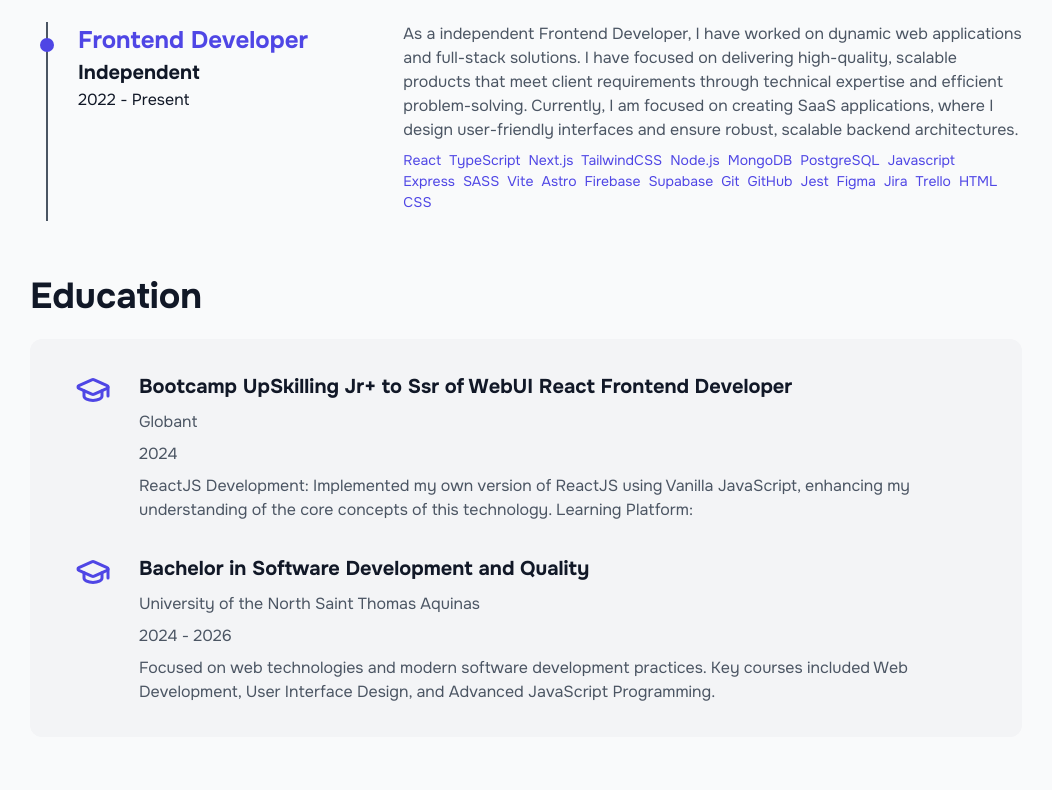
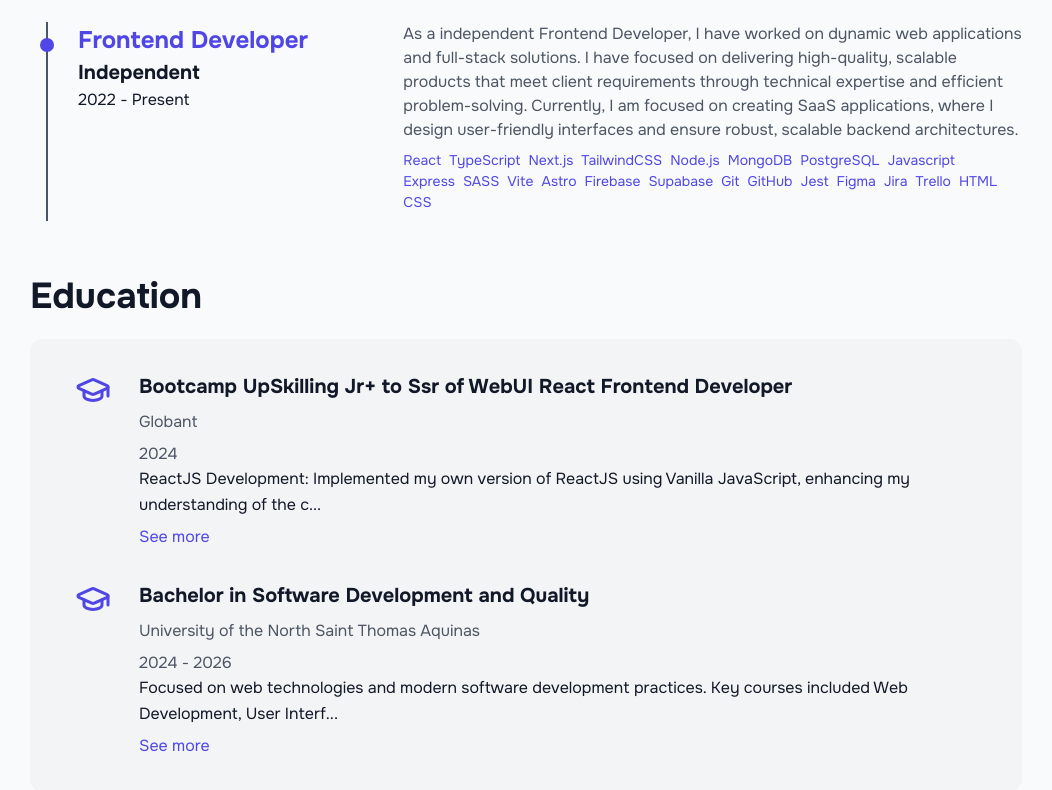
Before and after one commit to Orbitado/portfolio, a Next.js app: page / in a window 1280 px wide. Shown: the part 528-1318 px from the top of the page, without its empty margins (114-1166 px from the left). Built offline with nearby package versions, Linux system fonts and the light colour scheme.

Commit message:
layout/education: added a expandabletext component reusable to do the text more accesible and less long

```diff
--- /dev/null
+++ b/src/componenjs/common/ExpandableText.js
@@ -0,0 +1,42 @@
+"use strict";
+"use client";
+
+function _typeof(o) { "@babel/helpers - typeof"; return _typeof = "function" == typeof Symbol && "symbol" == typeof Symbol.iterator ? function (o) { return typeof o; } : function (o) { return o && "function" == typeof Symbol && o.constructor === Symbol && o !== Symbol.prototype ? "symbol" : typeof o; }, _typeof(o); }
+Object.defineProperty(exports, "__esModule", {
+  value: true
+});
+exports.default = void 0;
+var _react = _interopRequireWildcard(require("react"));
+var _types = require("@/types/types");
+function _getRequireWildcardCache(e) { if ("function" != typeof WeakMap) return null; var r = new WeakMap(), t = new WeakMap(); return (_getRequireWildcardCache = function _getRequireWildcardCache(e) { return e ? t : r; })(e); }
+function _interopRequireWildcard(e, r) { if (!r && e && e.__esModule) return e; if (null === e || "object" != _typeof(e) && "function" != typeof e) return { default: e }; var t = _getRequireWildcardCache(r); if (t && t.has(e)) return t.get(e); var n = { __proto__: null }, a = Object.defineProperty && Object.getOwnPropertyDescriptor; for (var u in e) if ("default" !== u && {}.hasOwnProperty.call(e, u)) { var i = a ? Object.getOwnPropertyDescriptor(e, u) : null; i && (i.get || i.set) ? Object.defineProperty(n, u, i) : n[u] = e[u]; } return n.default = e, t && t.set(e, n), n; }
+function _slicedToArray(r, e) { return _arrayWithHoles(r) || _iterableToArrayLimit(r, e) || _unsupportedIterableToArray(r, e) || _nonIterableRest(); }
+function _nonIterableRest() { throw new TypeError("Invalid attempt to destructure non-iterable instance.\nIn order to be iterable, non-array objects must have a [Symbol.iterator]() method."); }
+function _unsupportedIterableToArray(r, a) { if (r) { if ("string" == typeof r) return _arrayLikeToArray(r, a); var t = {}.toString.call(r).slice(8, -1); return "Object" === t && r.constructor && (t = r.constructor.name), "Map" === t || "Set" === t ? Array.from(r) : "Arguments" === t || /^(?:Ui|I)nt(?:8|16|32)(?:Clamped)?Array$/.test(t) ? _arrayLikeToArray(r, a) : void 0; } }
+function _arrayLikeToArray(r, a) { (null == a || a > r.length) && (a = r.length); for (var e = 0, n = Array(a); e < a; e++) n[e] = r[e]; return n; }
+function _iterableToArrayLimit(r, l) { var t = null == r ? null : "undefined" != typeof Symbol && r[Symbol.iterator] || r["@@iterator"]; if (null != t) { var e, n, i, u, a = [], f = !0, o = !1; try { if (i = (t = t.call(r)).next, 0 === l) { if (Object(t) !== t) return; f = !1; } else for (; !(f = (e = i.call(t)).done) && (a.push(e.value), a.length !== l); f = !0); } catch (r) { o = !0, n = r; } finally { try { if (!f && null != t.return && (u = t.return(), Object(u) !== u)) return; } finally { if (o) throw n; } } return a; } }
+function _arrayWithHoles(r) { if (Array.isArray(r)) return r; }
+function ExpandableText(_ref) {
+  var text = _ref.text,
+    _ref$maxLength = _ref.maxLength,
+    maxLength = _ref$maxLength === void 0 ? 100 : _ref$maxLength;
+  var _useState = (0, _react.useState)(false),
+    _useState2 = _slicedToArray(_useState, 2),
+    isExpanded = _useState2[0],
+    setIsExpanded = _useState2[1];
+  var toggleExpand = function toggleExpand() {
+    return setIsExpanded(function (prev) {
+      return !prev;
+    });
+  };
+  var displayedText = isExpanded ? text : "".concat(text.slice(0, maxLength), "...");
+  return /*#__PURE__*/_react.default.createElement("div", {
+    className: "expandable-text"
+  }, /*#__PURE__*/_react.default.createElement("p", {
+    className: "expandable-text__content"
+  }, displayedText), text.length > maxLength && /*#__PURE__*/_react.default.createElement("button", {
+    className: "expandable-text__button",
+    onClick: toggleExpand
+  }, isExpanded ? "See less" : "See more"));
+}
+var _default = exports.default = ExpandableText;
--- /dev/null
+++ b/src/components/common/ExpandableText.tsx
@@ -0,0 +1,24 @@
+"use client";
+import React, { useState } from "react";
+import { ExpandableTextProps } from "@/types/types";
+
+function ExpandableText({ text, maxLength = 100 }: ExpandableTextProps) {
+  const [isExpanded, setIsExpanded] = useState(false);
+
+  const toggleExpand = () => setIsExpanded((prev) => !prev);
+
+  const displayedText = isExpanded ? text : `${text.slice(0, maxLength)}...`;
+
+  return (
+    <div className="expandable-text">
+      <p className="expandable-text__content">{displayedText}</p>
+      {text.length > maxLength && (
+        <button className="expandable-text__button" onClick={toggleExpand}>
+          {isExpanded ? "See less" : "See more"}
+        </button>
+      )}
+    </div>
+  );
+}
+
+export default ExpandableText;
--- a/src/components/specific/EducationList.tsx
+++ b/src/components/specific/EducationList.tsx
@@ -1,5 +1,6 @@
 import { GraduationCap } from "lucide-react";
 import { educationList } from "@/constants/educationList";
+import ExpandableText from "../common/ExpandableText";
 
 function EducationList() {
   return (
@@ -11,7 +12,7 @@ function EducationList() {
             <h4 className="education__course">{education.course}</h4>
             <h5 className="education__institution">{education.institution}</h5>
             <time className="education__date">{education.date}</time>
-            <p className="education__description">{education.description}</p>
+            <ExpandableText text={education.description} maxLength={120} />
           </div>
         </li>
       ))}
--- a/src/scss/atoms/_typography.scss
+++ b/src/scss/atoms/_typography.scss
@@ -25,3 +25,25 @@ body {
     color: var(--link-hover);
   }
 }
+
+.expandable-text {
+  &__content {
+    font-size: 1rem;
+    color: var(--text-primary);
+    margin-bottom: 0.5rem;
+    line-height: 1.6;
+  }
+
+  &__button {
+    background: none;
+    border: none;
+    color: var(--accent);
+    font-size: 1rem;
+    cursor: pointer;
+    padding: 0;
+
+    &:hover {
+      text-decoration: underline;
+    }
+  }
+}
```
Also changed, not shown: src/types/types.d.ts (+8 -3 lines), src/app/styles.css.
